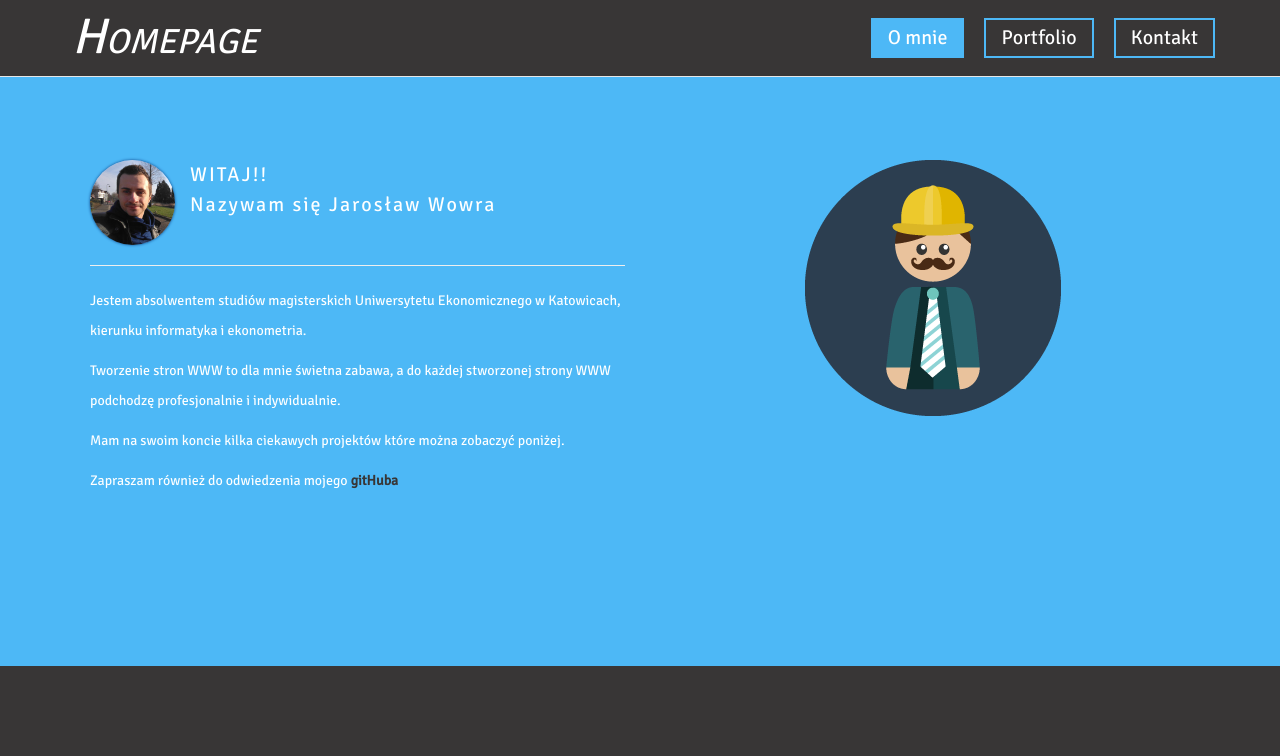
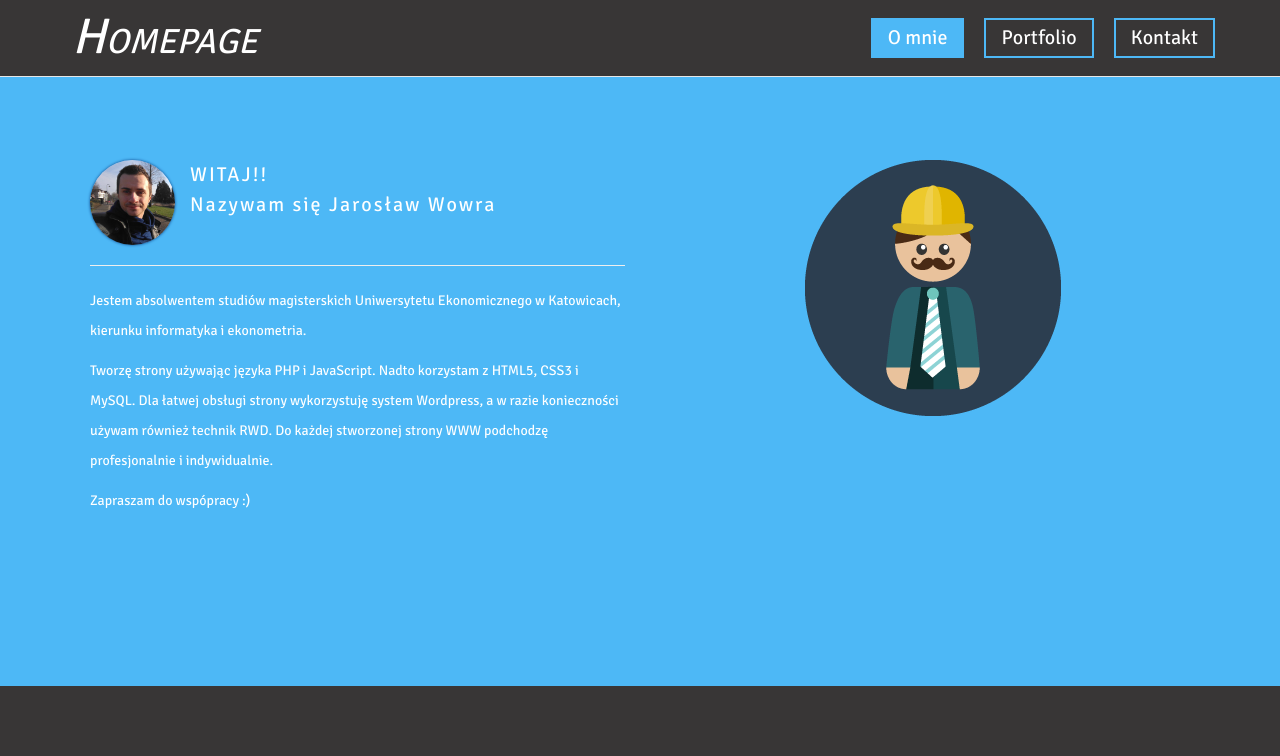
Before and after one commit to jarolp/homepage, a PHP site: page / in a window 1280 px wide. Shown: the top 756 px of the page. Run offline with PHP 8.4, Linux system fonts and the light colour scheme; some libraries are stand-ins or nearby versions.

Commit message:
Info about me

```diff
--- a/index.php
+++ b/index.php
@@ -63,9 +63,10 @@
                             <div class="clearfix"></div>
                             <hr class="star-light clearfix">
                             <p>Jestem absolwentem studiów magisterskich Uniwersytetu Ekonomicznego w Katowicach, kierunku informatyka i ekonometria.</p>
-                            <p>Tworzenie stron WWW to dla mnie świetna zabawa, a do każdej stworzonej strony WWW podchodzę profesjonalnie i indywidualnie.</p>
-                            <p>Mam na swoim koncie kilka ciekawych projektów które można zobaczyć poniżej.</p>
-                            <p>Zapraszam również do odwiedzenia mojego <a href="https://github.com/jarolp" target="_blank">gitHuba</a></p>
+                            <p>Tworzę strony używając języka PHP i JavaScript. Nadto korzystam z HTML5, CSS3 i MySQL.
+                            Dla łatwej obsługi strony wykorzystuję system Wordpress, a w razie konieczności używam również technik RWD.
+                            Do każdej stworzonej strony WWW podchodzę profesjonalnie i indywidualnie.</p>
+                            <p>Zapraszam do wspópracy :)</p>
                         </div>
                     </div>
                     <div class="col-sm-6 col-md-6 text-center hidden-xs">
```
